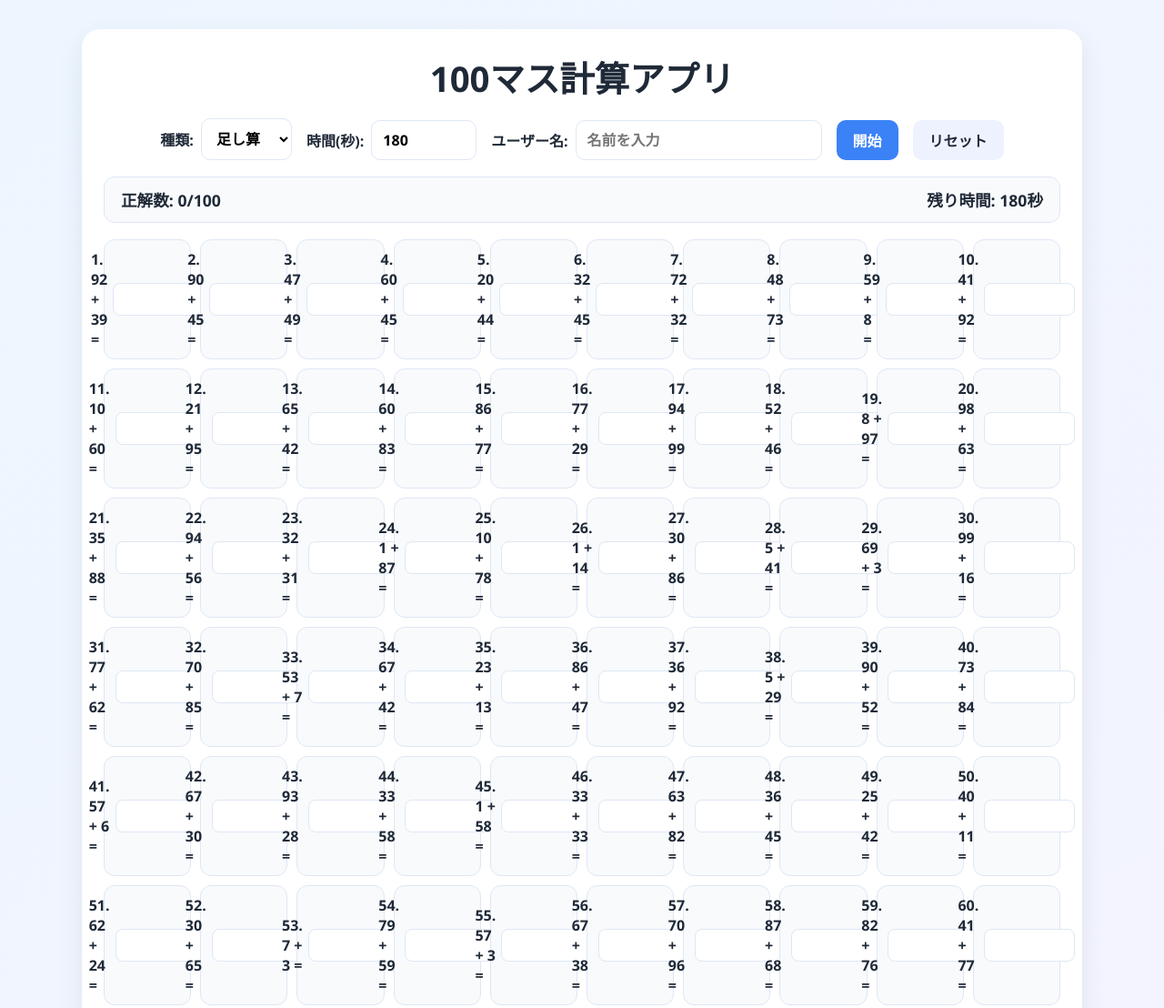
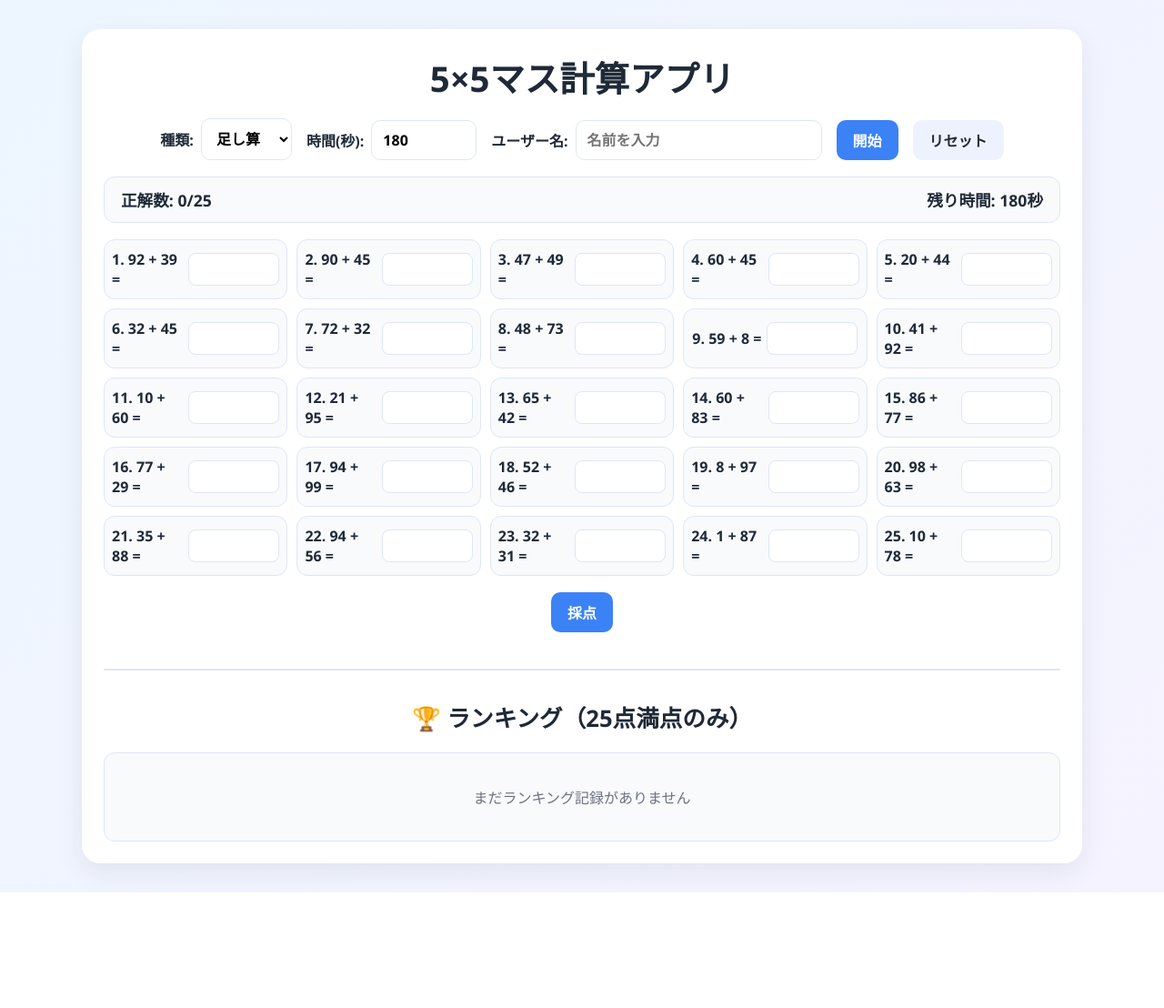
Before and after one commit to z98545/100-keisann-, a plain HTML site: page index.html in a window 1280 px wide. Shown: the top 1108 px of the page at 91% size. After the commit the page ends 981 px from the top, so only its background shows below. Drawn offline with Linux system fonts and the light colour scheme.

Commit message:
5×5マス計算に変更し、25問・5列レイアウト・ランキング表示を更新しました。

```diff
--- a/index.html
+++ b/index.html
@@ -3,13 +3,13 @@
   <head>
     <meta charset="UTF-8" />
     <meta name="viewport" content="width=device-width, initial-scale=1.0" />
-    <title>100マス計算アプリ</title>
+    <title>5×5マス計算アプリ</title>
     <link rel="stylesheet" href="style.css" />
   </head>
   <body>
     <div class="app">
       <header class="header">
-        <h1>100マス計算アプリ</h1>
+        <h1>5×5マス計算アプリ</h1>
       </header>
 
       <section class="toolbar">
@@ -38,7 +38,7 @@
       </section>
 
       <section class="status">
-        <div>正解数: <strong id="score">0</strong>/100</div>
+        <div>正解数: <strong id="score">0</strong>/25</div>
         <div>残り時間: <strong id="timer">180</strong>秒</div>
       </section>
 
@@ -52,7 +52,7 @@
         <div class="result-card">
           <h2 id="resultTitle"></h2>
           <div class="result-details">
-            <div>正解数: <strong id="resultScore"></strong>/100</div>
+            <div>正解数: <strong id="resultScore"></strong>/25</div>
             <div>タイム: <strong id="resultTime"></strong>秒</div>
           </div>
           <button id="registerBtn" class="primary hidden">ランキングに登録</button>
@@ -61,7 +61,7 @@
       </section>
 
       <section id="rankingSection" class="ranking-section">
-        <h2>🏆 ランキング（100点満点のみ）</h2>
+        <h2>🏆 ランキング（25点満点のみ）</h2>
         <div id="rankingList" class="ranking-list">
           <p class="muted">まだランキング記録がありません</p>
         </div>
--- a/script.js
+++ b/script.js
@@ -1,6 +1,6 @@
-const GRID_SIZE = 10;
-const TOTAL_TASKS = 100;
-const RANKING_KEY = "masCalculationRanking";
+const GRID_SIZE = 5;
+const TOTAL_TASKS = 25;
+const RANKING_KEY = "masCalculationRanking5x5";
 
 const modeSelect = document.getElementById("modeSelect");
 const timeLimitInput = document.getElementById("timeLimitInput");
@@ -141,7 +141,6 @@ function gradeAnswers() {
   stopTimer();
   renderTasks();
 
-  // 結果表示
   showResult(correctCount);
 }
 
@@ -183,7 +182,6 @@ function registerToRanking(score, time) {
     date: new Date().toISOString()
   });
 
-  // タイムでソート（昇順）
   ranking.sort((a, b) => a.time - b.time);
 
   saveRanking(ranking);
@@ -295,7 +293,6 @@ startBtn.addEventListener("click", startGame);
 resetBtn.addEventListener("click", resetGame);
 checkBtn.addEventListener("click", gradeAnswers);
 
-// 初期表示
 generateTasks(modeSelect.value);
 renderTasks();
 renderRanking();
--- a/style.css
+++ b/style.css
@@ -125,7 +125,7 @@ button:disabled {
 
 .grid {
   display: grid;
-  grid-template-columns: repeat(10, minmax(72px, 1fr));
+  grid-template-columns: repeat(5, minmax(72px, 1fr));
   gap: 10px;
   margin-top: 12px;
 }
```
